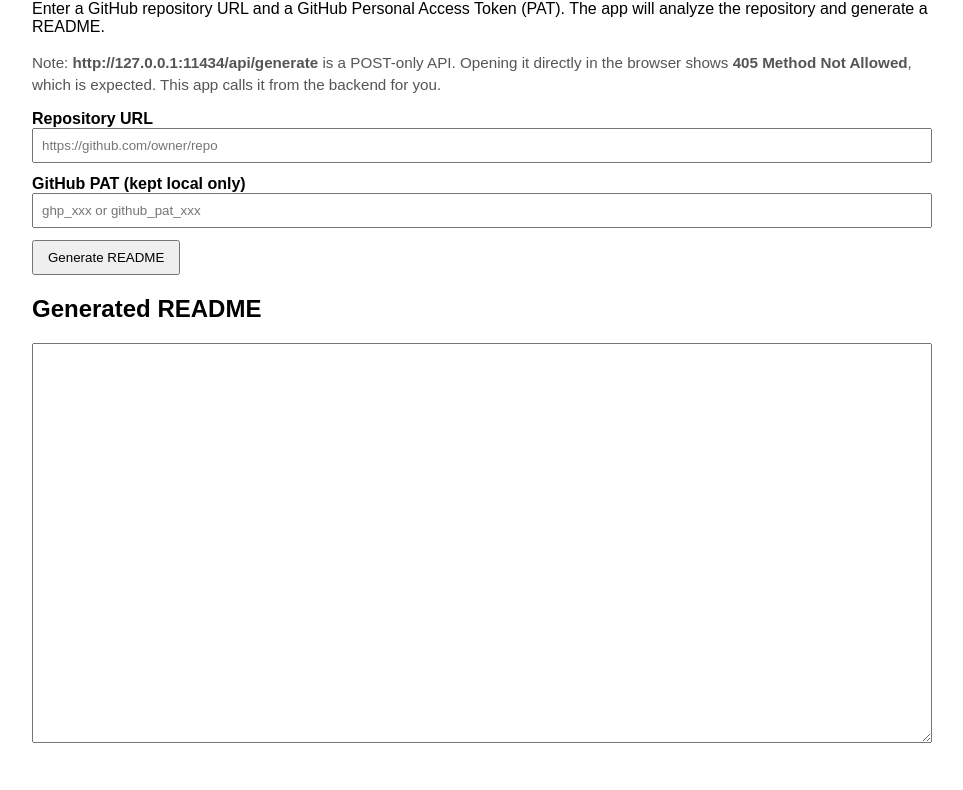
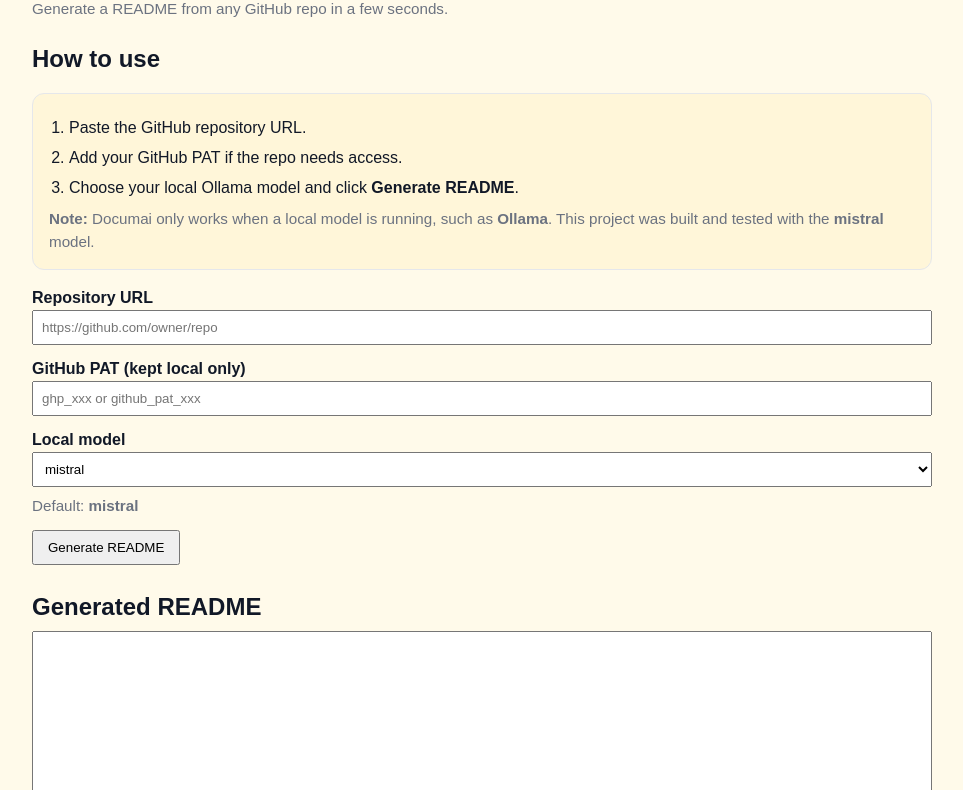
Before and after one commit to ThePhoenix77/documai, a website: page public/index.html in a window 1280 px wide. Shown: the part 98-888 px from the top of the page, without its empty margins (158-1121 px from the left). Drawn offline with Linux system fonts and the light colour scheme.

Commit message:
feature: added the model + cleared instructions

```diff
--- a/public/app.js
+++ b/public/app.js
@@ -5,6 +5,7 @@ const loader = document.getElementById('loader');
 const inputs = [
   document.getElementById('repoUrl'),
   document.getElementById('pat'),
+  document.getElementById('model'),
   document.getElementById('submit')
 ];
 
@@ -24,6 +25,7 @@ form.addEventListener('submit', async (e) => {
 
   const repoUrl = document.getElementById('repoUrl').value.trim();
   const pat = document.getElementById('pat').value.trim();
+  const model = document.getElementById('model').value.trim();
 
   if (!repoUrl) {
     alert('Repository URL is required');
@@ -36,7 +38,7 @@ form.addEventListener('submit', async (e) => {
     const resp = await fetch('/generate', {
       method: 'POST',
       headers: { 'Content-Type': 'application/json' },
-      body: JSON.stringify({ repoUrl, pat })
+      body: JSON.stringify({ repoUrl, pat, model })
     });
 
     const data = await resp.json();
--- a/public/index.html
+++ b/public/index.html
@@ -3,14 +3,35 @@
   <head>
     <meta charset="utf-8" />
     <meta name="viewport" content="width=device-width,initial-scale=1" />
-    <title>Documai - Generate README</title>
+    <title>Documai — README Agent</title>
     <style>
-      body { font-family: Arial, sans-serif; max-width: 900px; margin: 40px auto; padding: 0 16px; }
+      body {
+        background-color: #fffaea;
+        font-family: Arial, sans-serif;
+        max-width: 900px;
+        margin: 40px auto;
+        padding: 0 16px;
+        line-height: 1.5;
+        color: #111827;
+      }
+      h1, h2 { margin-bottom: 0.4rem; }
+      .card {
+        border: 1px solid #e5e7eb;
+        border-radius: 12px;
+        background: #fff6d9;
+        padding: 16px;
+        margin: 16px 0;
+      }
+      .steps {
+        margin: 0;
+        padding-left: 20px;
+      }
+      .steps li { margin: 6px 0; }
       label { display:block; margin-top:12px; font-weight:600 }
-      input[type=text], textarea { width:100%; padding:8px; box-sizing:border-box }
+      input[type=text], textarea, select { width:100%; padding:8px; box-sizing:border-box }
       button { margin-top:12px; padding:8px 14px }
       #result { height: 400px; }
-      .hint { color: #555; font-size: 0.95rem; line-height: 1.4; }
+      .hint { color: #6b7280; font-size: 0.95rem; margin: 8px 0 0; }
       .loader {
         display: none;
         align-items: center;
@@ -34,9 +55,21 @@
     </style>
   </head>
   <body>
-    <h1>Documai — AI README Agent</h1>
-    <p>Enter a GitHub repository URL and a GitHub Personal Access Token (PAT). The app will analyze the repository and generate a README.</p>
-    <p class="hint">Note: <strong>http://127.0.0.1:11434/api/generate</strong> is a POST-only API. Opening it directly in the browser shows <strong>405 Method Not Allowed</strong>, which is expected. This app calls it from the backend for you.</p>
+    <h1>Documai</h1>
+    <p class="hint">Generate a README from any GitHub repo in a few seconds.</p>
+
+    <h2>How to use</h2>
+    <div class="card">
+      <ol class="steps">
+        <li>Paste the GitHub repository URL.</li>
+        <li>Add your GitHub PAT if the repo needs access.</li>
+        <li>Choose your local Ollama model and click <strong>Generate README</strong>.</li>
+      </ol>
+      <p class="hint"><strong>Note: </strong>Documai only works when a local model is running, such as <strong>Ollama</strong>. This project was built and tested with the <strong>mistral</strong> model.</p>
+      <!-- <ol class="steps" start="4">
+        <li>Download the generated README.</li>
+      </ol> -->
+    </div>
 
     <form id="form">
       <label for="repoUrl">Repository URL</label>
@@ -44,6 +77,14 @@
 
       <label for="pat">GitHub PAT (kept local only)</label>
       <input id="pat" name="pat" type="text" placeholder="ghp_xxx or github_pat_xxx" />
+
+      <label for="model">Local model</label>
+      <select id="model" name="model">
+        <option value="mistral" selected>mistral</option>
+        <option value="llama3.2">llama3.2</option>
+        <option value="deepseek-r1:14b">deepseek-r1:14b</option>
+      </select>
+      <p class="hint">Default: <strong>mistral</strong></p>
 
       <button id="submit">Generate README</button>
     </form>
@@ -56,7 +97,7 @@
       </div>
     </div>
 
-    <h2>Generated README</h2>
+    <h2 style="margin-top: 24px;">Generated README</h2>
     <textarea id="result" readonly></textarea>
     <div>
       <button id="download" style="display:none">Download README.md</button>
```
Also changed, not shown: server.js (+5 -4 lines).
